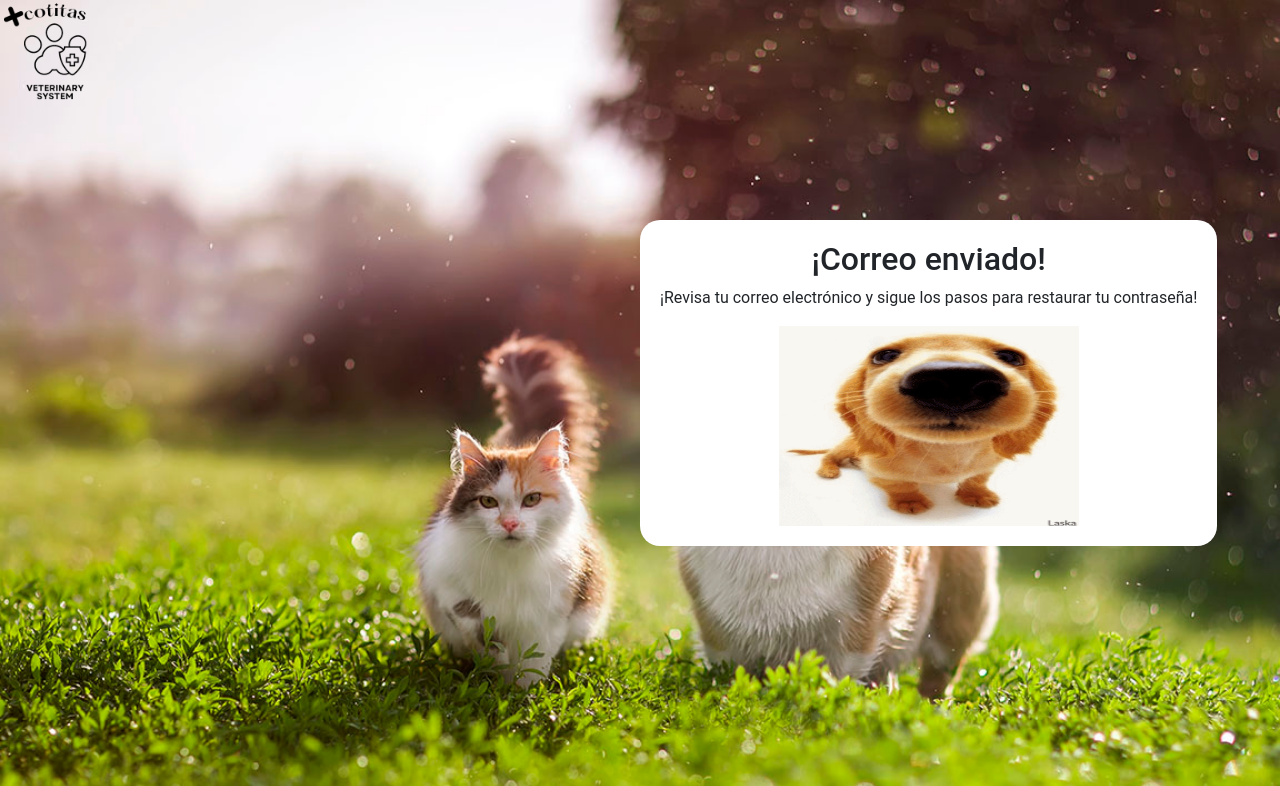
After one commit to albertmota28092004/proyectos_django_albert, a Django app: page /correo_enviado/ in a window 1280 px wide. The commit adds this page. Shown: the top 786 px of the page. Run offline with Django 4.2, Linux system fonts and the light colour scheme; some libraries are stand-ins or nearby versions.

Commit message:
cambios 19.02

```diff
--- a/sena/tienda/models.py
+++ b/sena/tienda/models.py
@@ -42,7 +42,7 @@ class Usuario(models.Model):
     apellido = models.CharField(max_length=254)
     nick = models.CharField(max_length=254)
     password = models.CharField(max_length=254)
-    email = models.EmailField(max_length=254, default="argenisgaray28@gmail.com")
+    email = models.EmailField(max_length=254, unique=True)
     rol = models.IntegerField(choices=ROLES, default=3)
 
     def __str__(self):
--- a/sena/tienda/static/tienda/css/styles2.css
+++ b/sena/tienda/static/tienda/css/styles2.css
@@ -4,15 +4,6 @@
     box-sizing: border-box;
     text-decoration: none;
     font-family: 'Roboto', sans-serif;
-}
-
-body {
-    /*background-image: url("{% static 'tienda/img/banner_inicio.jpg' %}");
-    background-size: cover;
-    background-repeat: no-repeat;
-    background-position: center;
-    background-attachment: fixed;*/
-    background-color: #000000;
 }
 
 main {
@@ -190,3 +181,8 @@ main {
     font-family: Arial, sans-serif;
     font-size: 16px;
 }
+
+.entrar {
+    background-color: #000000 !important;
+
+}
--- /dev/null
+++ b/sena/tienda/templates/tienda/usuarios/correo_enviado.html
@@ -0,0 +1,72 @@
+{% extends 'tienda/base2.html' %}
+{% load static %}
+
+{% block contenedor %}
+<style>
+    body {
+    background-image: url('{% static 'tienda/img/banner_inicio.jpg' %}') !important;
+    background-size: cover;
+    background-repeat: no-repeat;
+    background-position: center;
+    background-attachment: fixed;
+    }
+
+    .contenedor__recuperar_contrasena {
+    padding: 20px;
+    background-color: white;
+    position: absolute;
+    border-radius: 20px; text-align: center;
+    margin-left: 620px
+    }
+
+    .entrar {
+    background-color: #8F82B7 !important;
+    color: white;
+    text-align: center;
+    margin-top: 30px;
+    }
+
+    .entrar:hover{
+    background-color: #FFFFFF;
+    color: #8F82B7;
+    border: 2px solid #8F82B7;
+    transition: all 300ms;
+    }
+
+    form {
+    display: flex;
+    flex-direction: column
+    }
+
+    input {
+    margin-top: 30px;
+    }
+
+</style>
+
+<body style="background-image: url('{% static 'tienda/img/banner_inicio.jpg' %}') !important;
+    background-size: cover;
+    background-repeat: no-repeat;
+    background-position: center;
+    background-attachment: fixed;">
+    <a href="{% url 'tienda:index' %}">
+        <img id="logo" src="{% static 'tienda/img/logo_mascotitas.png' %}" alt="" height="100px" width="100px" >
+    </a>
+
+    <main>
+        <div class="contenedor__recuperar_contrasena">
+            <form action="{% url 'tienda:login' %}" method="post" class="formulario__login">
+                {% csrf_token %}
+                <h2>¡Correo enviado!</h2>
+                <p>
+                    ¡Revisa tu correo electrónico y sigue los pasos para restaurar tu contraseña!
+                </p>
+                <img src="{% static 'tienda/img/gif_perro.gif' %}" alt="GIF Example" width="300" height="200">
+            </form>
+        </div>
+    </main>
+    <!--<script src="../js/script2.js"></script>-->
+</body>
+
+</html>
+{% endblock %}
--- a/sena/tienda/urls.py
+++ b/sena/tienda/urls.py
@@ -63,4 +63,8 @@ urlpatterns = [
 
     path("correo/", views.correo, name="correo"),
     path("pruebas/", views.pruebas, name="pruebas"),
+    path("recuperar_contrasena/", views.recuperar_contrasena, name="recuperar_contrasena"),
+    path("correo_enviado/", views.correo_enviado, name="correo_enviado"),
+    path("nueva_contrasena/", views.nueva_contrasena, name="nueva_contrasena"),
+
 ]
--- a/sena/tienda/views.py
+++ b/sena/tienda/views.py
@@ -10,6 +10,7 @@ from django.db import IntegrityError, transaction
 from django.template import loader
 from django.template.loader import render_to_string
 
+# En este archivo, están todas las vistas del software. Con los módulos
 # Create your views here.
 
 def index(request):
@@ -95,6 +96,33 @@ def logout(request):
 def inicioAdmin(request):
     return render(request, "tienda/inicioAdmin.html")
 
+
+def recuperar_contrasena(request):
+    return render(request, "tienda/usuarios/recuperar_contrasena.html")
+
+
+def correo_enviado(request):
+    destinatario = request.POST.get('correo_recuperar')
+    mensaje = """
+    <h1 style='color:blue;'>Recuperar contraseña.</h1>
+    <p>Este es tu código para recuperar contraseña.</p>
+    <a class="btn btn-primary" href="http://127.0.0.1:8000/correo_enviado/">Click aquí</a>
+    <p>Tienda ADSO, 2024</p>
+    """
+
+    try:
+        msg = EmailMessage("Tienda ADSO", mensaje, settings.EMAIL_HOST_USER, [destinatario])
+        msg.content_subtype = "html"  # Habilitar html
+        msg.send()
+        return render(request, "tienda/usuarios/correo_enviado.html")
+    except BadHeaderError:
+        return HttpResponse("Invalid header found.")
+    except Exception as e:
+        return HttpResponse(f"Error: {e}")
+
+
+def nueva_contrasena(request):
+    return render(request, "tienda/usuarios/nueva_contrasena.html")
 
 """def alimento_buscar(request):
     if request.method == "POST":
@@ -787,7 +815,6 @@ def establecer_venta(request):
     # ===== fin ====
 
 
-
 def correo(request):
     usuario = request.session.get("logueo", False)
     query = Usuario.objects.get(pk=usuario["id"])
@@ -821,8 +848,4 @@ def pruebas(request):
     print(f"Ventas: {venta}")
     return HttpResponse("Prueba hecha")
 
-
-
-
-
 # mensaje = render_to_string('tienda/mensaje.html', {'data': zip(ventas, subtotal_por_venta)})
```
Also changed, not shown: sena/tienda/static/tienda/js/script2.js (+34 -0 lines), sena/tienda/templates/tienda/iniciarSesion_Registrarse.html (+6 -1 lines), sena/tienda/templates/tienda/usuarios/nueva_contrasena.html (added, +77 -0 lines), sena/tienda/templates/tienda/usuarios/recuperar_contrasena.html (added, +67 -0 lines), sena/tienda/migrations/0005_alter_usuario_email.py (added), sena/tienda/static/tienda/img/gif_perro.gif (added).
